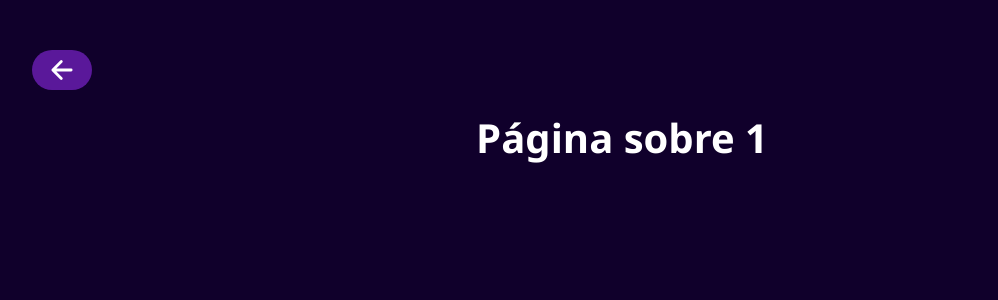
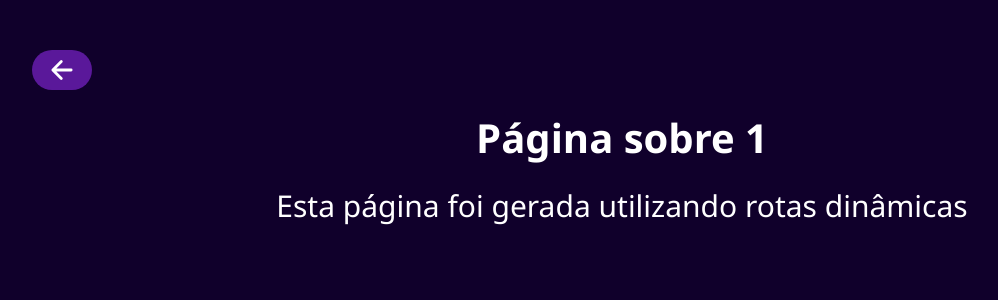
Before and after one commit to AngelicaSchramm/My-profile, a Next.js app: page /example/1 in a window 1280 px wide. Shown: the top 300 px of the page, without its empty margins (18-1016 px from the left). Built offline with nearby package versions, Linux system fonts and the light colour scheme.

Commit message:
example update

```diff
--- a/src/pages/example/[next].jsx
+++ b/src/pages/example/[next].jsx
@@ -13,6 +13,7 @@ export default function Example(){
               <img className={styles.linkImage} src="../arrow-forward-outline.svg" alt="home" />
             </Link>
             <h1 className={styles.title}>Página sobre {router.query.next}</h1>
+            <p className={styles.text}>Esta página foi gerada utilizando rotas dinâmicas</p>
         </div>
 
     )
```
